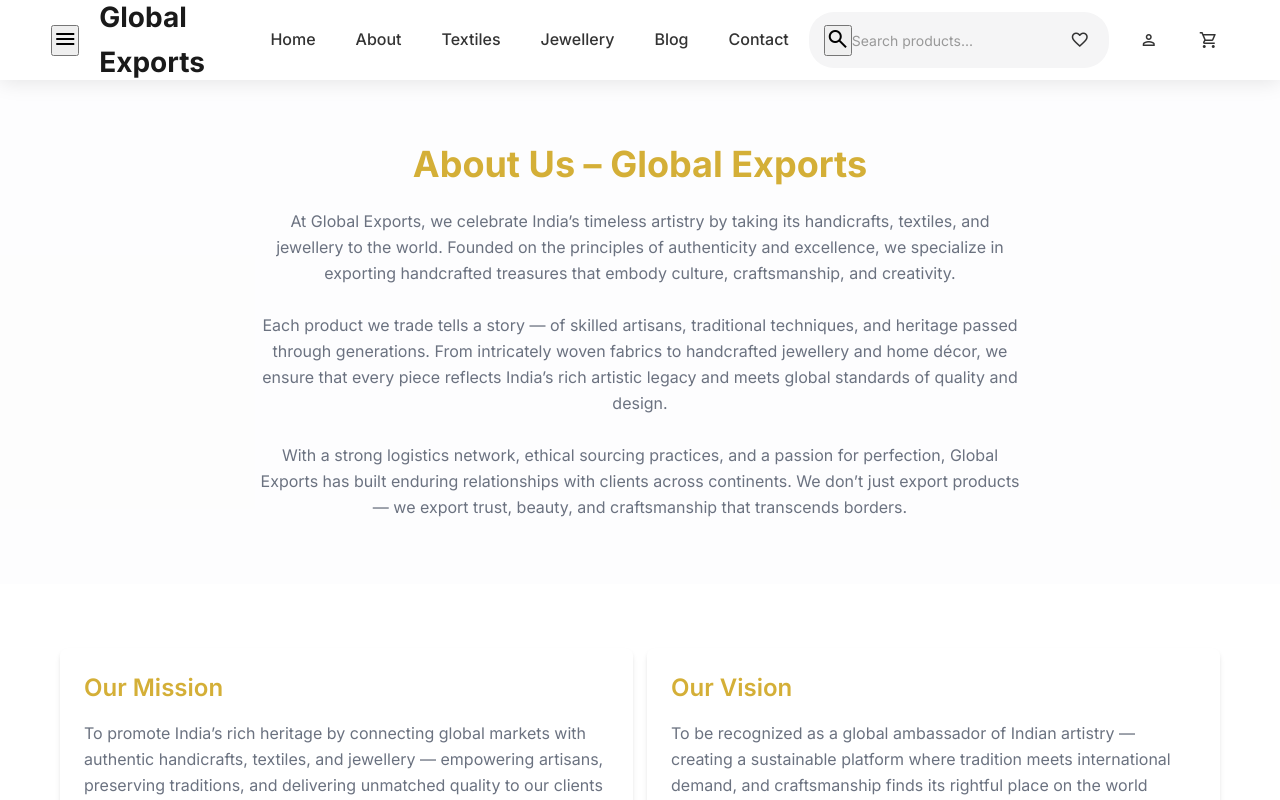
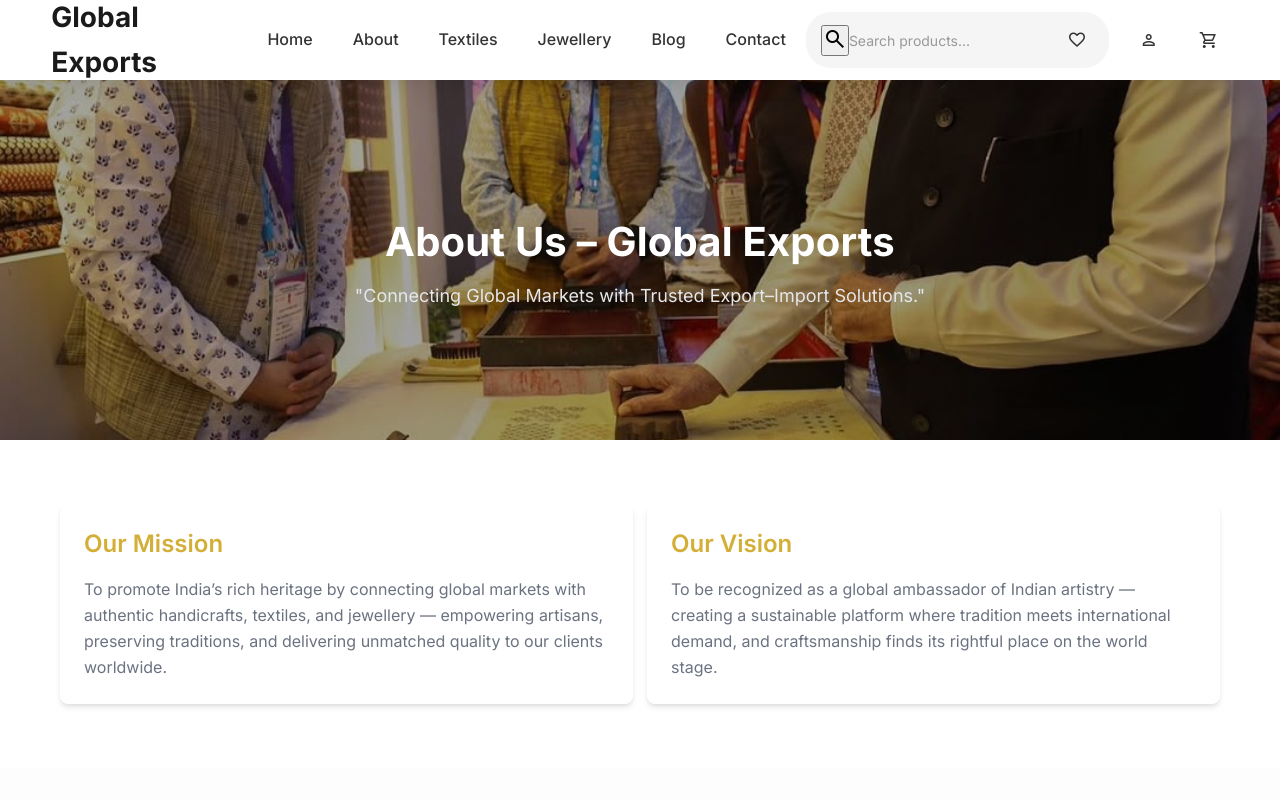
Before and after one commit to mrmohitsharm/import-export-website-copy, a React (Create React App) app: page /about in a window 1280 px wide. Shown: the top 800 px of the page. Built offline with nearby package versions, Linux system fonts and the light colour scheme.

Commit message:
update about section

```diff
--- a/src/components/Layout.js
+++ b/src/components/Layout.js
@@ -31,13 +31,13 @@ const Layout = ({ children }) => {
         <div className="header-container">
 
           {/* Hamburger (Mobile Only) */}
-          <button
+ {/*         <button
             className="hamburger"
             onClick={() => setMobileOpen(!mobileOpen)}
           >
             <span className="material-symbols-outlined">menu</span>
           </button>
-
+*/}
           {/* Logo */}
           <div className="logo_container">
             <Link to="/" className="logo-link">
--- a/src/pages/About.js
+++ b/src/pages/About.js
@@ -11,19 +11,15 @@ const About = () => {
   return (
     <div>
       {/* Hero Section */}
-      <section className="bg-muted/30 py-16">
-        <div className="container mx-auto px-4 text-center">
-          <h1 className="text-4xl font-bold mb-6 text-primary">About Us – Global Exports</h1>
-          <p className="text-muted-foreground max-w-3xl mx-auto leading-relaxed">
-            At Global Exports, we celebrate India’s timeless artistry by taking its handicrafts, textiles, and jewellery to the world.
-            Founded on the principles of authenticity and excellence, we specialize in exporting handcrafted treasures that embody culture, craftsmanship, and creativity.
-            <br /><br />
-            Each product we trade tells a story — of skilled artisans, traditional techniques, and heritage passed through generations.
-            From intricately woven fabrics to handcrafted jewellery and home décor, we ensure that every piece reflects India’s rich artistic legacy and meets global standards of quality and design.
-            <br /><br />
-            With a strong logistics network, ethical sourcing practices, and a passion for perfection, Global Exports has built enduring relationships with clients across continents.
-            We don’t just export products — we export trust, beauty, and craftsmanship that transcends borders.
-          </p>
+       <section className="contact-hero-banner">
+        <img src="/images/raising.png" className="contact-banner-image" alt="Contact us" />
+        <div className="contact-banner-overlay">
+          <div className="contact-banner-content">
+            <h1 className="contact-banner-title">About Us – Global Exports</h1>
+            <p className="contact-banner-desc">
+             "Connecting Global Markets with Trusted Export–Import Solutions."
+            </p>
+          </div>
         </div>
       </section>
 
```
